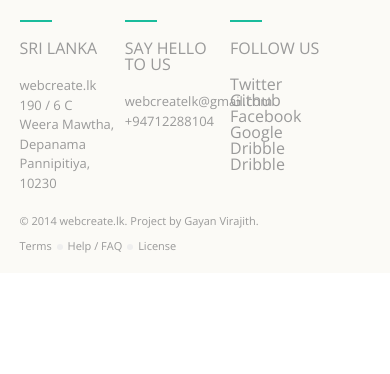
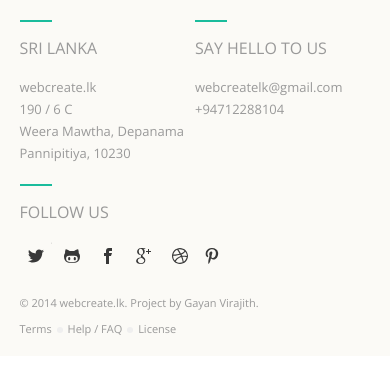
Before and after one commit to gayanvirajith/html-footer-block, a plain HTML site: page index.html in a window 390 px wide. Drawn offline with nearby package versions, Linux system fonts and the light colour scheme.

Commit message:
Footer responsive changes and social icon changes

```diff
--- a/css/scss/style.scss
+++ b/css/scss/style.scss
@@ -28,6 +28,21 @@ body {
     }
     color: $color-black;
     background-color: $color-white;
+}
+
+/* --------------------------------
+
+Modules - replace text with background image thanks to https://github.com/CodyHouse, codyhouse.co
+
+-------------------------------- */
+
+.wc-img-replace { /* replace text with a background-image */
+	display: inline-block;
+	overflow: hidden;
+	text-indent: 100%;
+	white-space: nowrap;
+    background-repeat: no-repeat;
+    background-position: center center;
 }
 
 /* --------------------------------
@@ -73,11 +88,24 @@ Footer block
         overflow: hidden;
     }
 
-    address,p { font-size: 13px;line-height: 1.5;}
+    address,p { font-size: 13px;line-height: 1.7;}
 
     .column {
         float:left;
         @include column(.3);
+
+        @include MQ(XS) {
+            &:nth-child(1) {
+                @include column(.5);
+            }
+            &:nth-child(2) {
+                @include column(.5)
+            }
+            &:nth-child(3) {
+                margin-top: 20px;
+                @include column(1);
+            }
+        }
     }
 
     p.copyright {
@@ -131,4 +159,63 @@ Footer block
             margin-left: 0;
         }
     }
+
+    ul.social-media {
+        text-align:left;
+        li { display:inline-block;}
+        li > a {
+            width: 32px;
+            height: 32px;
+            background-color: rgba(239, 239, 239, 0);
+            background-image: url("./images/socials-icons.svg");
+            background-size: 224px 64px;
+            border-radius: 0.25em;
+            @include transition(background-color 0.2s);
+        }
+
+        li a.twitter {
+            background-position: 0 0;
+            &:hover {
+                background-position: 0 -32px;
+                background-color: $color-3;
+            }
+        }
+
+        li a.github {
+            background-position: -32px 0;
+            &:hover {
+                background-position: -32px -32px;
+                background-color: $color-3;
+            }
+        }
+        li a.facebook {
+            background-position: -64px 0;
+            &:hover {
+                background-position: -64px -32px;
+                background-color: $color-3
+            }
+        }
+        li a.dribble {
+            background-position: -96px 0;
+            &:hover {
+                background-position: -96px -32px;
+                background-color: $color-3
+            }
+        }
+        li a.google {
+            background-position: -128px 0;
+            &:hover {
+                background-position: -128px -32px;
+                background-color: $color-3
+            }
+        }
+        li a.pinterest {
+            background-position: -196px 0;
+            &:hover {
+                background-position: -196px -32px;
+                background-color: $color-3
+            }
+        }
+    }
+
 }
```
Also changed, not shown: css/style.css.
